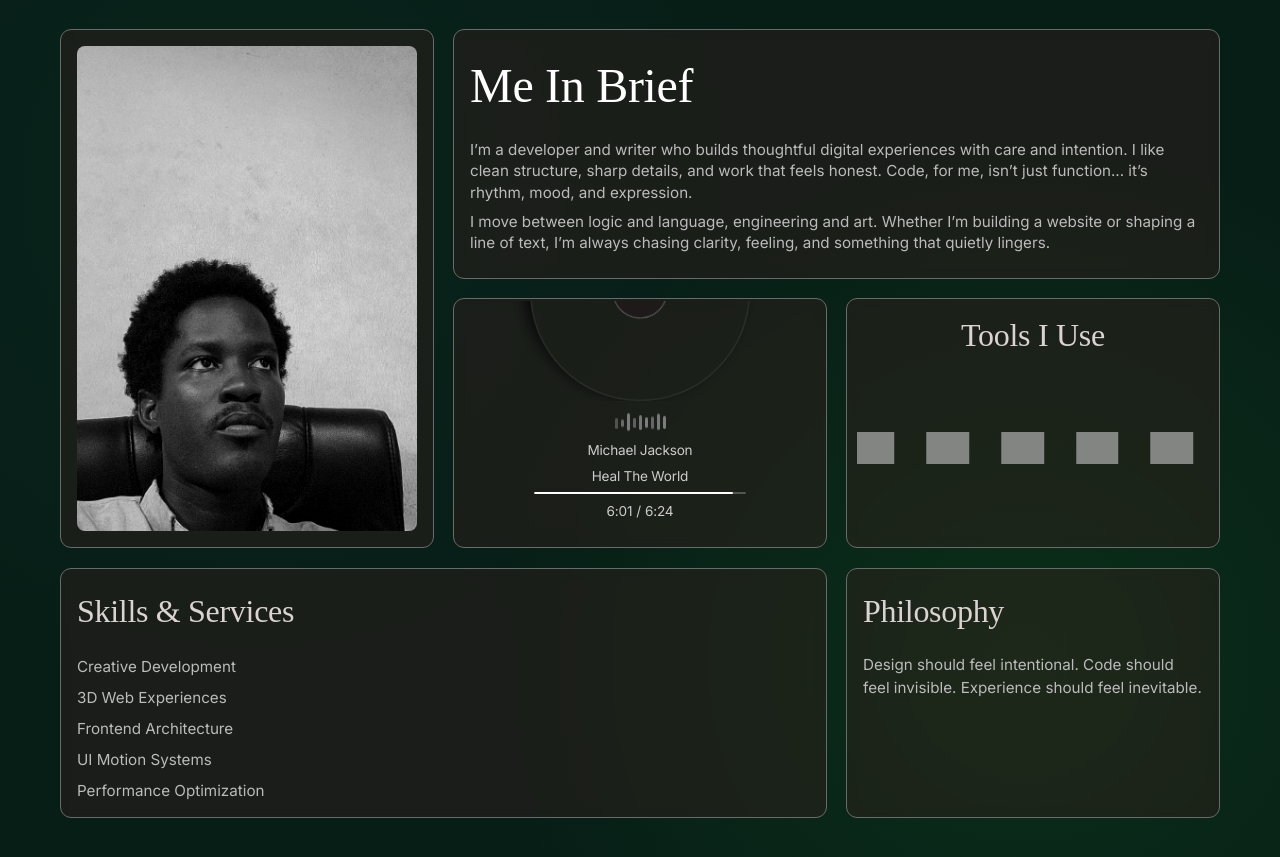
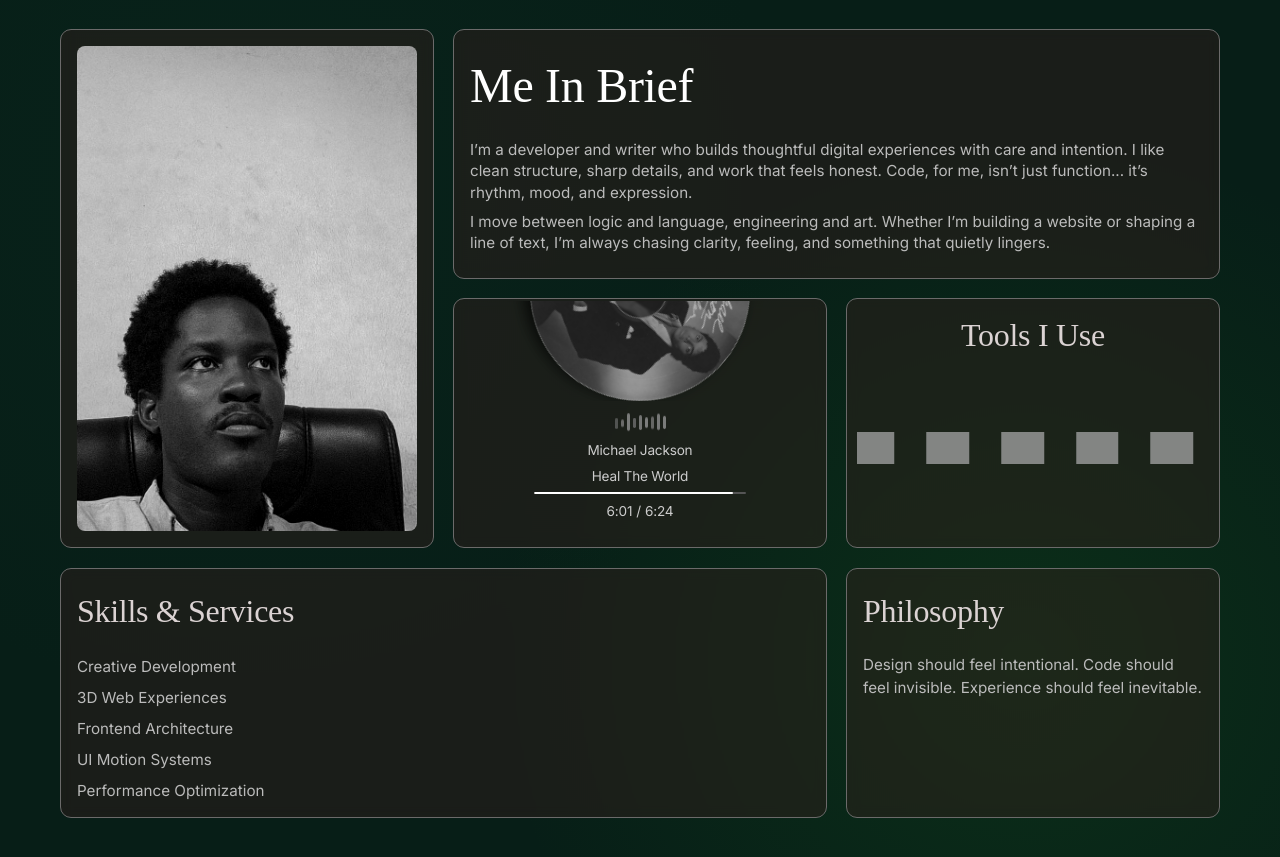
Before and after one commit to olsanx/GREENFOLIO, a plain HTML site: page index.html in a window 1280 px wide. Shown: the part 5000-5857 px from the top of the page. Drawn offline with nearby package versions, Linux system fonts and the light colour scheme; the site is published under a folder, as on GitHub Pages, so addresses that start at the root find nothing; grey boxes are pictures that could not be loaded; animation ran at ten frames a second; a web font is replaced by a local one.

Commit message:
Add files via upload

```diff
--- a/css/style.css
+++ b/css/style.css
@@ -1051,7 +1051,7 @@ body {
   width: 220px;
   height: 220px;
   border-radius: 50%;
-  background-image: url('/assets/images/vinylmi.png');
+  background-image: url('../assets/images/vinylmi.png');
   background-size: cover;
   background-position: center;
   box-shadow: 0 8px 16px rgba(0, 0, 0, 0.8), inset 0 0 0 1px rgba(255, 255, 255, 0.1);
```
